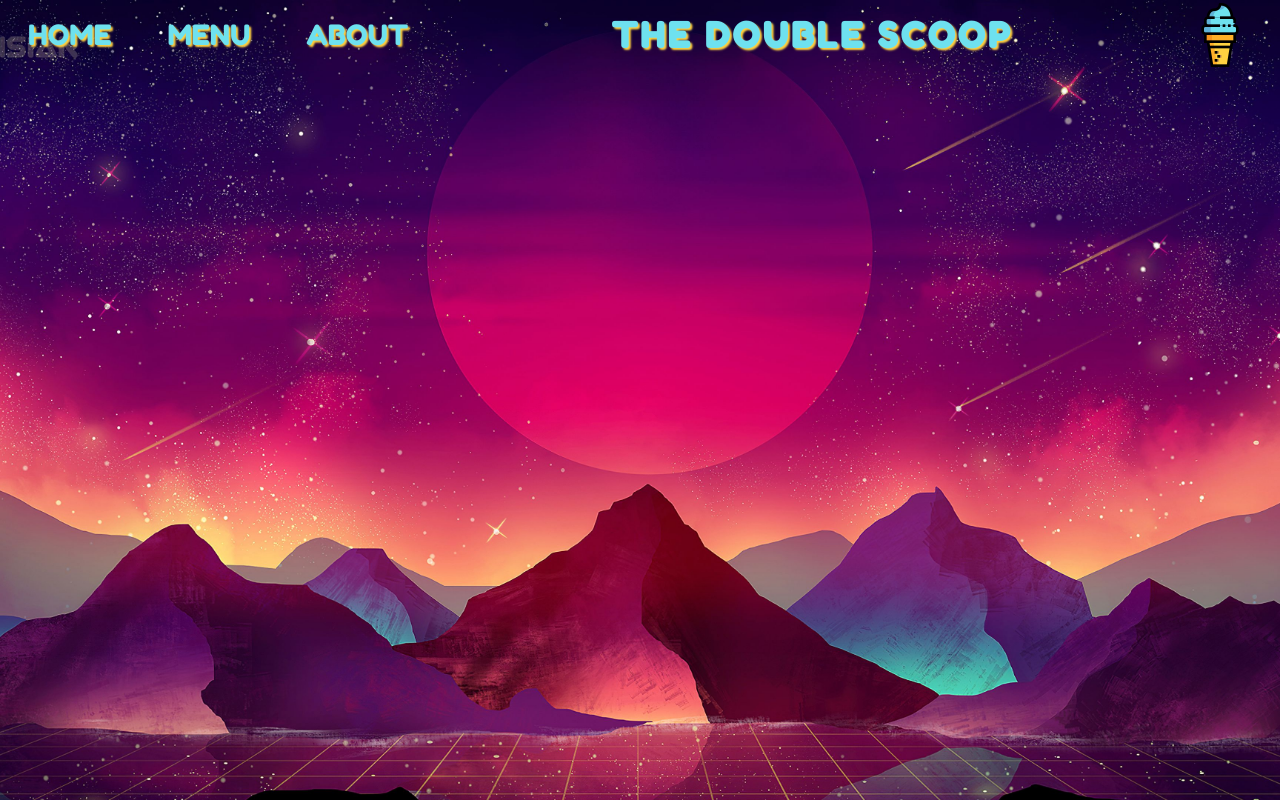
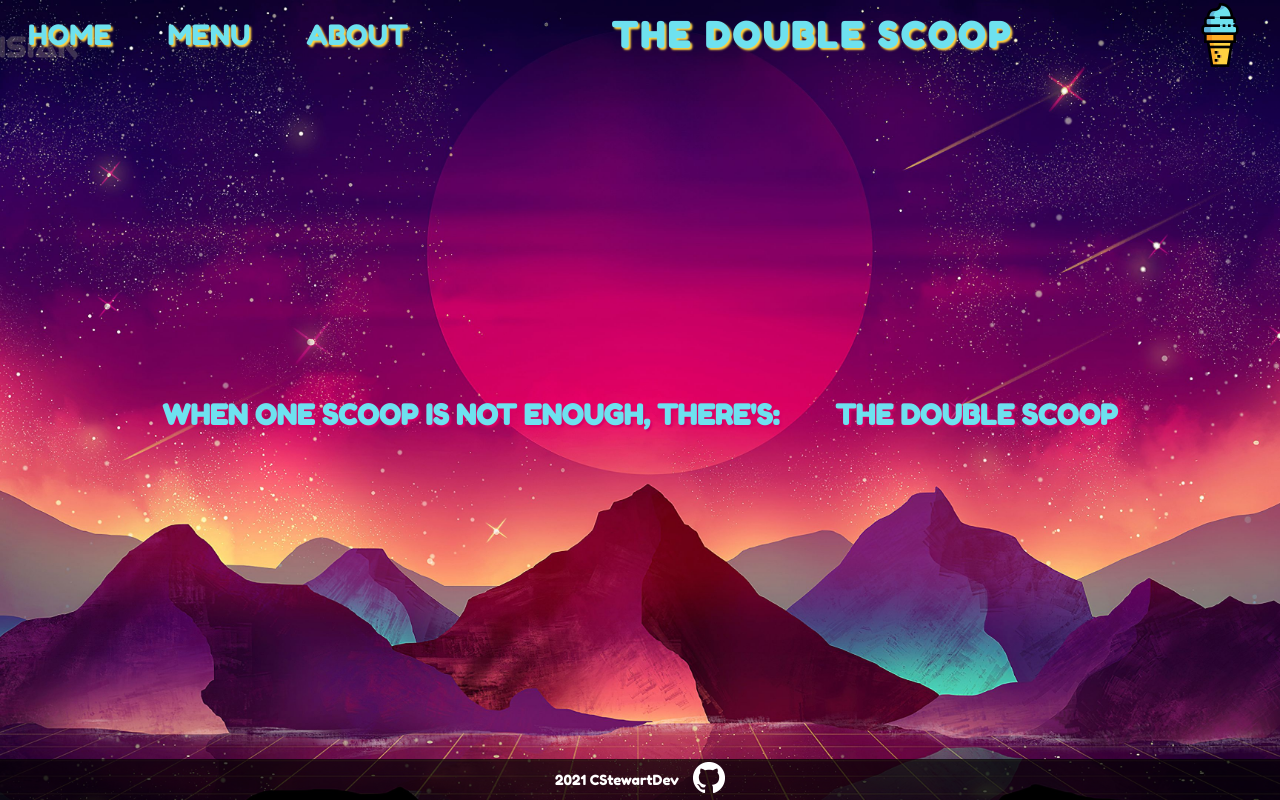
Before and after one commit to CStewartDev/Restaurant_Page, a website built with webpack: page dist/index.html in a window 1280 px wide. Built offline with nearby package versions, Linux system fonts and the light colour scheme.

Commit message:
Home page layout

```diff
--- a/src/footer.js
+++ b/src/footer.js
@@ -0,0 +1,16 @@
+import { createHtmlElement } from "./createElHelper";
+import gh from "./images/GitHub.png";
+
+const render = () => {
+    const footer = document.createElement('footer');
+    const para = createHtmlElement("p",null,null,"2021 CStewartDev");
+    const link = document.createElement('a');
+    link.href = "https://github.com/CStewartDev";
+    const img = new Image();
+    img.src = gh;
+    link.append(img)
+    footer.append(para,link);
+    return footer;
+}
+
+export {render as renderFooter}
--- a/src/home.js
+++ b/src/home.js
@@ -1,8 +1,13 @@
 import { renderNav } from "./nav";
+import { createHtmlElement } from "./createElHelper";
 
-const render = ()=>{
+const render = (page)=>{
     const home = document.createElement('main');
-    home.appendChild(renderNav());
+
+    let h2One = createHtmlElement('h2',null,["h2One"],"When one scoop is not enough, there's:")
+    let h2Two = createHtmlElement('h2',null,["h2Two"],"The Double Scoop");
+    let content = [h2One,h2Two]
+    home.append(...content);
     return home;
 }
 
--- a/src/index.js
+++ b/src/index.js
@@ -1,5 +1,7 @@
 import {createHtmlElement} from './createElHelper';
 import './style.css';
+import { renderNav } from './nav';
+import { renderFooter } from './footer';
 import {renderHome} from './home'
 
 const pageContent = document.getElementById('content');
@@ -8,12 +10,9 @@ const pageContent = document.getElementById('content');
 function pageRender(target) {
     if(target === "home") {
         pageContent.innerText = "";
-        pageContent.appendChild(renderHome());
+        pageContent.append(renderNav(),renderHome(),renderFooter());
     }
     if(target === "menu") pageContent.innerText = "Menu"
 }
 
 pageRender("home")
-
-
-export {pageContent}
--- a/src/style.css
+++ b/src/style.css
@@ -1,8 +1,11 @@
 @import url('https://fonts.googleapis.com/css2?family=Fredoka+One&display=swap');
+@import url('https://fonts.googleapis.com/css2?family=Press+Start+2P&display=swap');
 * {
     margin: 0;
     padding: 0;
+    box-sizing: border-box;
     font-size: 14px;
+    font-family: 'Fredoka One', cursive;
 }
 
 #content {
@@ -12,17 +15,24 @@
     background-size: cover;
     background-position: center;
     overflow: hidden;
+    display: flex;
+    justify-content: space-between;
+    align-items: center;
+    flex-direction: column;
 }
-
+/* NAV */
 nav {
     height: 5rem;
+    width: 100vw;
     font-size: 2em;
     color: #6ee1ef;
-    font-family: 'Fredoka One', cursive;
+
     display: flex;
     justify-content: space-between;
     align-items: center;
     text-shadow: 2px 2px 2px #ffd241;
+    position:sticky;
+    top: 0;
 }
 
 nav ul {
@@ -33,7 +43,6 @@ nav ul {
 
 .navSel {
     list-style: none;
-    font-family: 'Fredoka One', cursive;
     font-size: 2em;
     text-transform: uppercase;
     margin: .5em 1em;
@@ -60,3 +69,36 @@ nav ul {
     text-transform: uppercase;
     letter-spacing: 3px;
 }
+
+/* footer */
+footer {
+    color: white;
+    display: flex;
+    justify-content: center;
+    align-items: center;
+    background-color:rgba(0,0,0,.7);
+    width: 100vw;
+    padding: .2em 0;
+}
+
+footer a {
+    padding-left: 1em;
+}
+
+/* Home */
+
+main {
+    display: flex;
+    justify-content: center;
+    align-items: center;
+
+}
+
+main h2 {
+    font-family: 'Fredoka One', cursive;
+    font-size: 2em;
+    color: #6ee1ef;
+    text-transform: uppercase;
+    text-shadow: 2px 2px 2px #d80065;
+    margin: .5em 1em;
+}
```
Also changed, not shown: src/images/GitHub.png (added).
